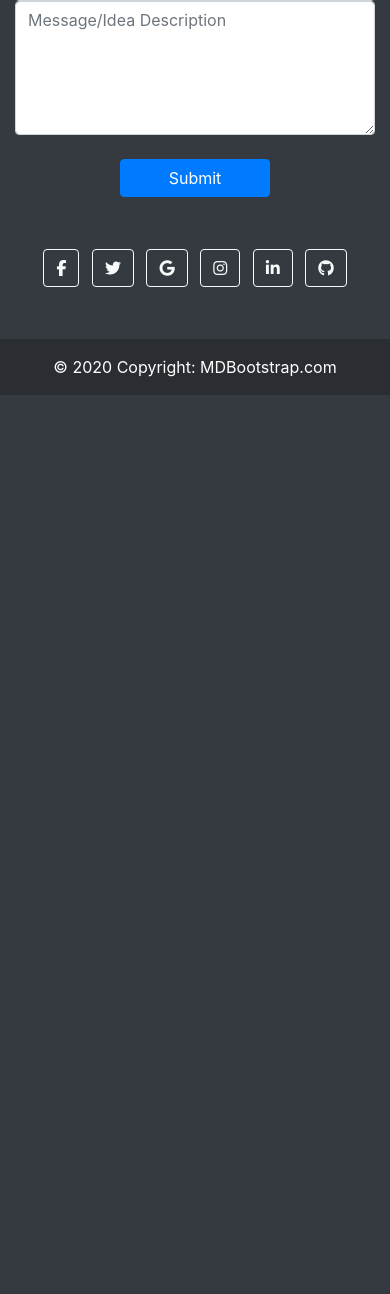
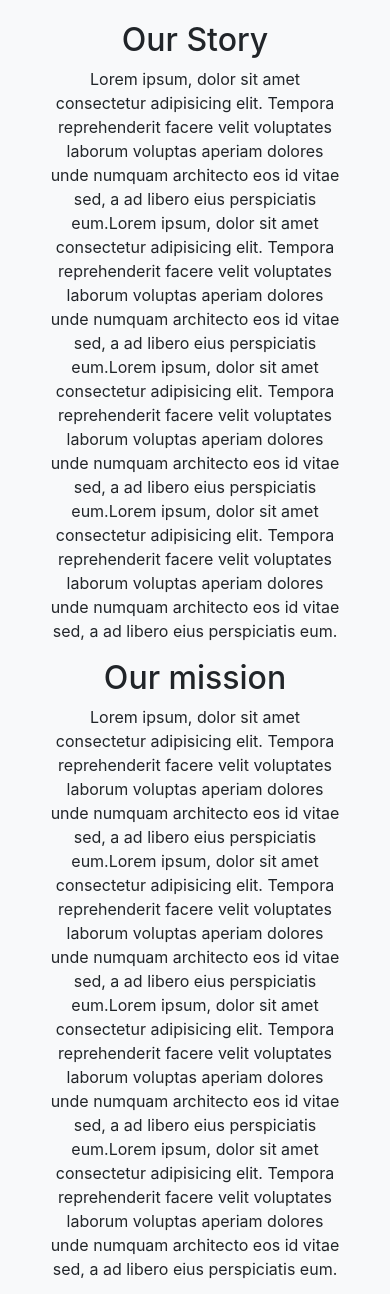
Before and after one commit to Antonyeaster/gem-explorers, a Django app: page /about/ in a window 390 px wide. Shown: the part 449-1743 px from the top of the page. Before the commit the page ends 844 px from the top, so only its background shows below. Run offline with Django 3.2, Linux system fonts and the light colour scheme; some libraries are stand-ins or nearby versions.

Commit message:
Add basic layout to about page with dummy text

```diff
--- a/templates/about.html
+++ b/templates/about.html
@@ -1,5 +1,71 @@
-{% extends "base.html" %}
+{% extends "base.html" %} {% block content %}
 
-{% block content %}
+<div class="container-fluid">
+  <div class="row">
+    <div class="col-md-12 px-5 py-5 text-center">
+      <h1 class="text-center mb-5">About us</h1>
+
+      <div class="row">
+        <!-- First Section (Image on Left, Text on Right) -->
+        <div class="col-md-6">
+            <div class="w-90 ml-4 mb-5">
+          <img
+            class="img-fluid"
+            src="https://res.cloudinary.com/dqphba816/image/upload/v1700259476/DSC3050-scaled_x7dfgm.jpg"
+            alt="Image 1"
+          />
+            </div>
+        </div>
+        <div class="col-md-6">
+          <h2>Our Story</h2>
+          <p>
+            Lorem ipsum, dolor sit amet consectetur adipisicing elit. Tempora
+            reprehenderit facere velit voluptates laborum voluptas aperiam
+            dolores unde numquam architecto eos id vitae sed, a ad libero eius
+            perspiciatis eum.Lorem ipsum, dolor sit amet consectetur adipisicing elit. Tempora
+            reprehenderit facere velit voluptates laborum voluptas aperiam
+            dolores unde numquam architecto eos id vitae sed, a ad libero eius
+            perspiciatis eum.Lorem ipsum, dolor sit amet consectetur adipisicing elit. Tempora
+            reprehenderit facere velit voluptates laborum voluptas aperiam
+            dolores unde numquam architecto eos id vitae sed, a ad libero eius
+            perspiciatis eum.Lorem ipsum, dolor sit amet consectetur adipisicing elit. Tempora
+            reprehenderit facere velit voluptates laborum voluptas aperiam
+            dolores unde numquam architecto eos id vitae sed, a ad libero eius
+            perspiciatis eum.
+          </p>
+        </div>
+
+        <!-- Second Section (Image on Right, Text on Left) -->
+        <div class="col-md-6">
+          <h2>Our mission</h2>
+          <p>
+            Lorem ipsum, dolor sit amet consectetur adipisicing elit. Tempora
+            reprehenderit facere velit voluptates laborum voluptas aperiam
+            dolores unde numquam architecto eos id vitae sed, a ad libero eius
+            perspiciatis eum.Lorem ipsum, dolor sit amet consectetur adipisicing elit. Tempora
+            reprehenderit facere velit voluptates laborum voluptas aperiam
+            dolores unde numquam architecto eos id vitae sed, a ad libero eius
+            perspiciatis eum.Lorem ipsum, dolor sit amet consectetur adipisicing elit. Tempora
+            reprehenderit facere velit voluptates laborum voluptas aperiam
+            dolores unde numquam architecto eos id vitae sed, a ad libero eius
+            perspiciatis eum.Lorem ipsum, dolor sit amet consectetur adipisicing elit. Tempora
+            reprehenderit facere velit voluptates laborum voluptas aperiam
+            dolores unde numquam architecto eos id vitae sed, a ad libero eius
+            perspiciatis eum.
+          </p>
+        </div>
+        <div class="col-md-6">
+          <div class="w-90 mr-4 mb-5">
+            <img
+              class="img-fluid"
+              src="https://res.cloudinary.com/dqphba816/image/upload/v1700259476/DSC3050-scaled_x7dfgm.jpg"
+              alt="Image 2"
+            />
+          </div>
+        </div>
+      </div>
+    </div>
+  </div>
+</div>
 
 {% endblock content %}
```
Also changed, not shown: templates/webinar_detail.html (+19 -7 lines).
